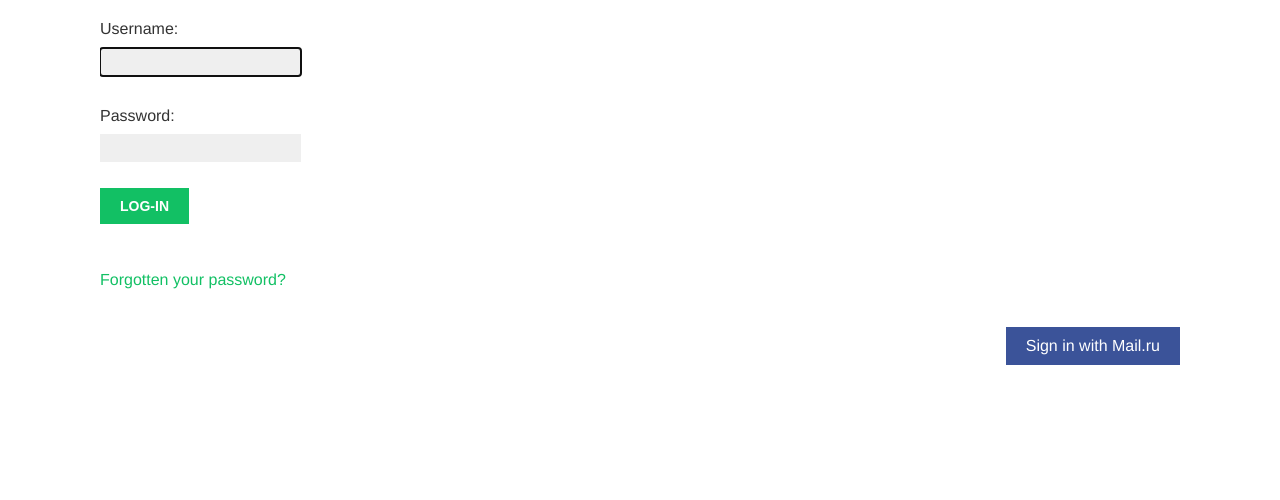
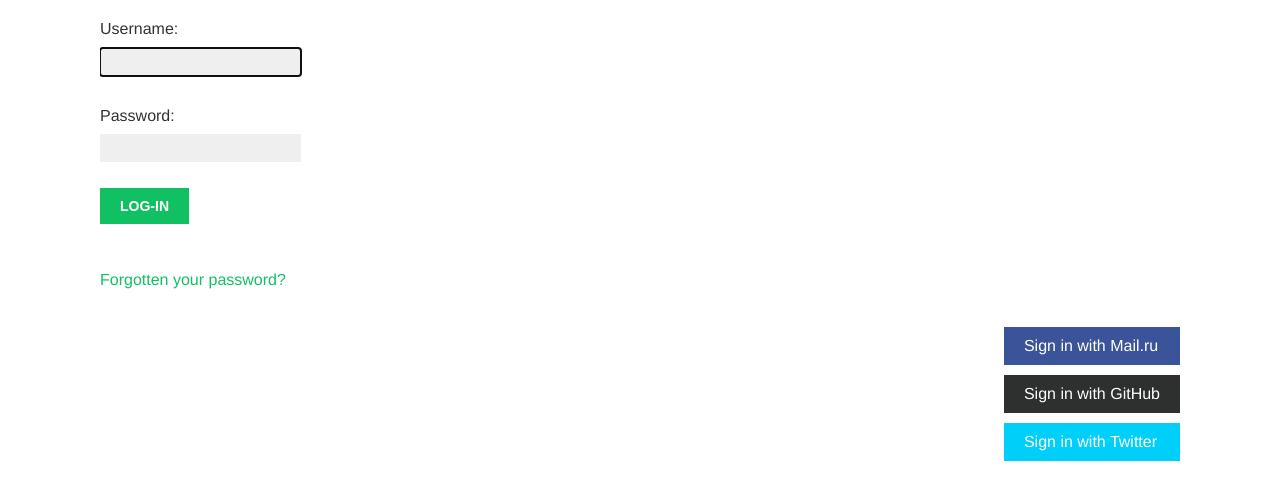
Before and after one commit to kdanylkov/BookmarksSocialApp, a Django app: page /account/login/ in a window 1280 px wide. Shown: the part 201-701 px from the top of the page. Run offline with Django 4.2, Linux system fonts and the light colour scheme; some web fonts are replaced.

Commit message:
social auth via github and twitter added

```diff
--- a/account/static/css/base.css
+++ b/account/static/css/base.css
@@ -190,6 +190,7 @@ ul.messages li a.close {
 .social li.facebook { background:#3b5399; }
 .social li.twitter { background:#00cffa; }
 .social li.google { background:#de1710; }
+.social li.github { background:#2d302e; }
 
 
 /* images */
--- a/account/templates/registration/login.html
+++ b/account/templates/registration/login.html
@@ -35,6 +35,16 @@
                     Sign in with Mail.ru
                 </a>
             </li>
+            <li class="github">
+                <a href="{% url "social:begin" "github" %}">
+                    Sign in with GitHub
+                </a>
+            </li>
+            <li class="twitter">
+                <a href="{% url "social:begin" "twitter" %}">
+                    Sign in with Twitter
+                </a>
+            </li>
         </ul>
     </div>
 {% endblock %}
```
Also changed, not shown: bookmarks/settings.py (+9 -0 lines).
